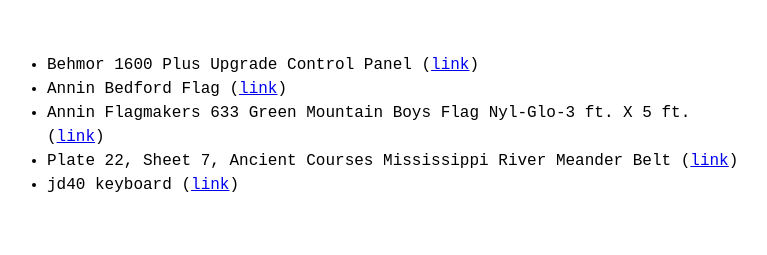
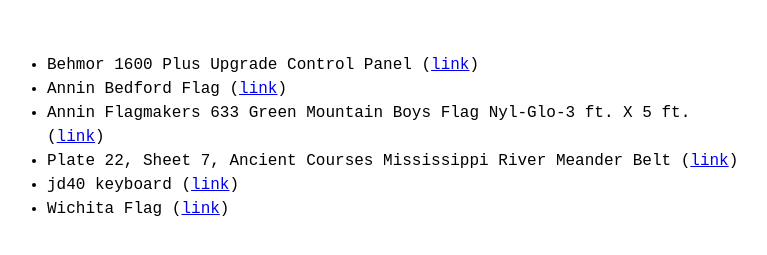
Before and after one commit to thcipriani/links, a plain HTML site: page Wishlist.html in a window 1280 px wide. Shown: the part 209-464 px from the top of the page, without its empty margins (243-1010 px from the left). Drawn offline with nearby package versions, Linux system fonts and the light colour scheme.

Commit message:
Publish @Mon Nov 17 11:15:53 MST 2014

```diff
--- a/Wishlist.html
+++ b/Wishlist.html
@@ -21,6 +21,7 @@
     <li>Annin Flagmakers 633 Green Mountain Boys Flag Nyl-Glo-3 ft. X 5 ft. (<a href="http://www.amazon.com/Annin-Flagmakers-Green-Mountain-Nyl-Glo-3/dp/B00FTDHTMK/">link</a>)</li>
     <li>Plate 22, Sheet 7, Ancient Courses Mississippi River Meander Belt (<a href="http://www.youshouldbuyart.com/collections/vintage-editions/products/plate-22-sheet-7-ancient-courses-mississippi-river-meander-belt">link</a>)</li>
     <li>jd40 keyboard (<a href="https://ctrlalt.io/store/items/jd40">link</a>)</li>
+    <li>Wichita Flag (<a href="http://www.cvsflags.com/viewcity.cfm?CF=Wichita&amp;gclid=CMS45o6fgsICFYo-MgodKlYAMw">link</a>)</li>
     </ul>
   </main>
 
```
